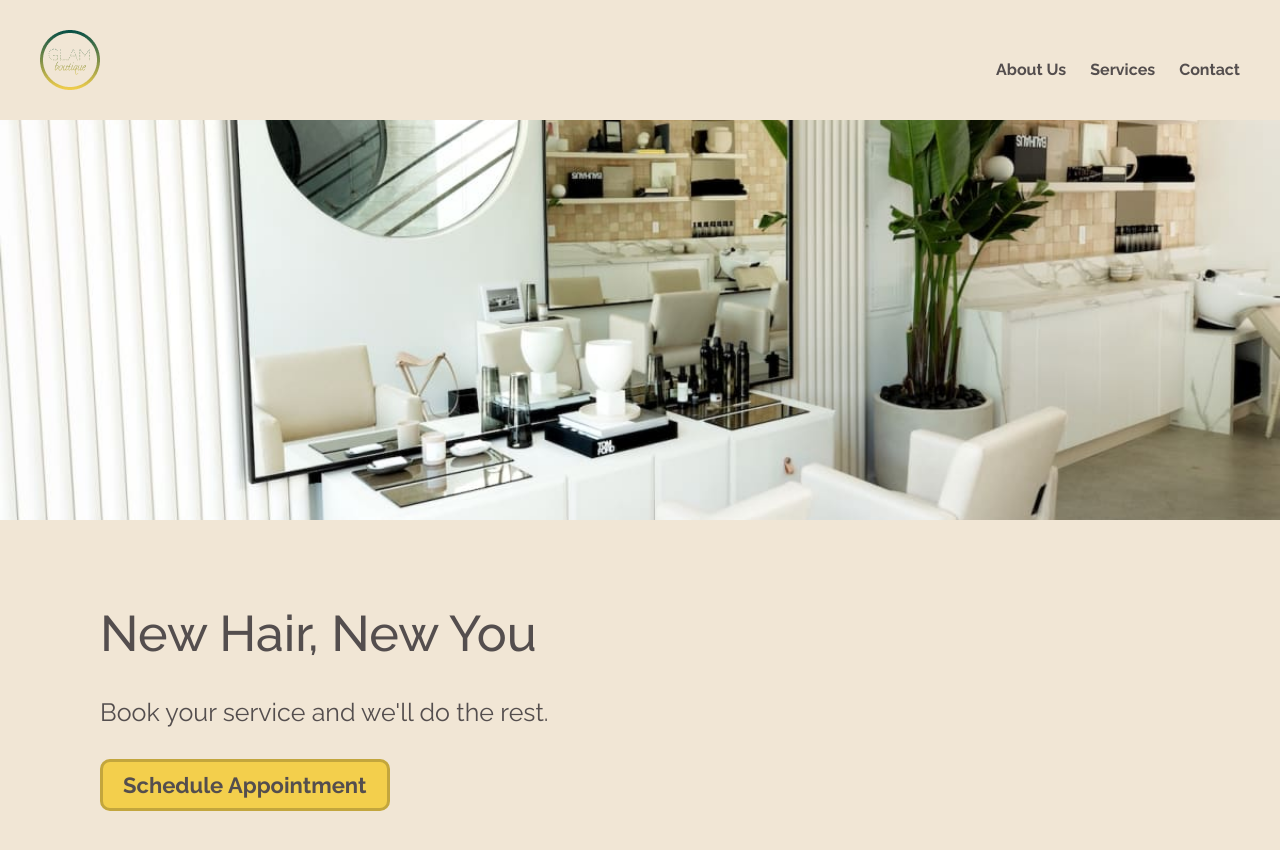
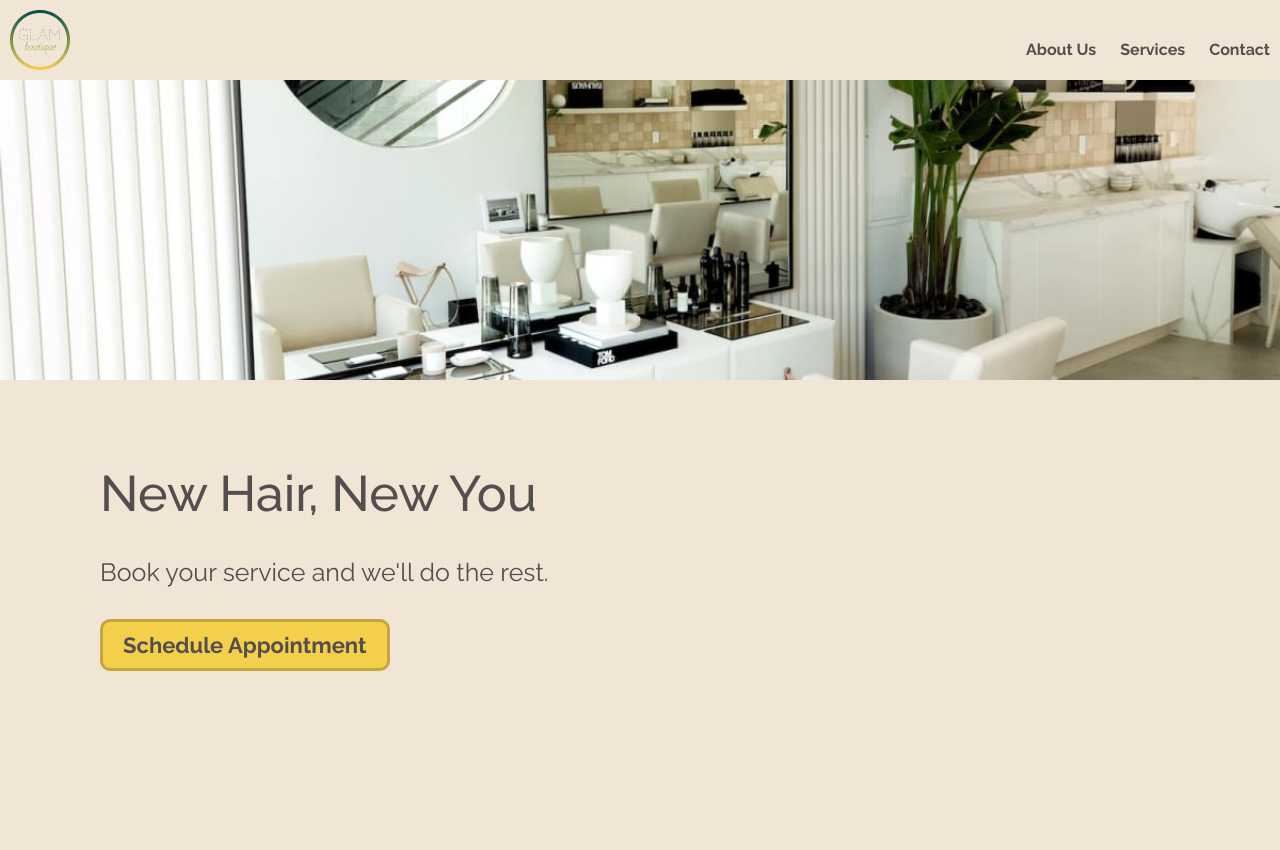
Before and after one commit to stacey042/GLAM, a plain HTML site: page index.html in a window 1280 px wide. After the commit the page ends 800 px from the top, so only its background shows below. Drawn offline with Linux system fonts and the light colour scheme.

Commit message:
adjusted margins on main page header

```diff
--- a/css/salon.css
+++ b/css/salon.css
@@ -9,16 +9,12 @@ body, html{
 }
 
 header{
-	margin-top: 30px;
+	margin-top: 10px;
+	margin-bottom: -20px;
 	height: 90px;
 
 }
 
-nav{
-	margin: 30px;
-	padding-bottom: 50px;
-
-}
 
 nav h3{
 	display: inline;
@@ -62,7 +58,7 @@ h1{
 .cover {
   	object-fit: cover;
   	width: 100%;
-  	height: 400px;
+  	height: 300px;
 }
 
 .book{
@@ -243,5 +239,5 @@ button.ctaalt{
   	background-color: white;
   	box-shadow: 0px 4px 4px rgba(0, 0, 0, 0.25);
 
+
 }
-}
```
